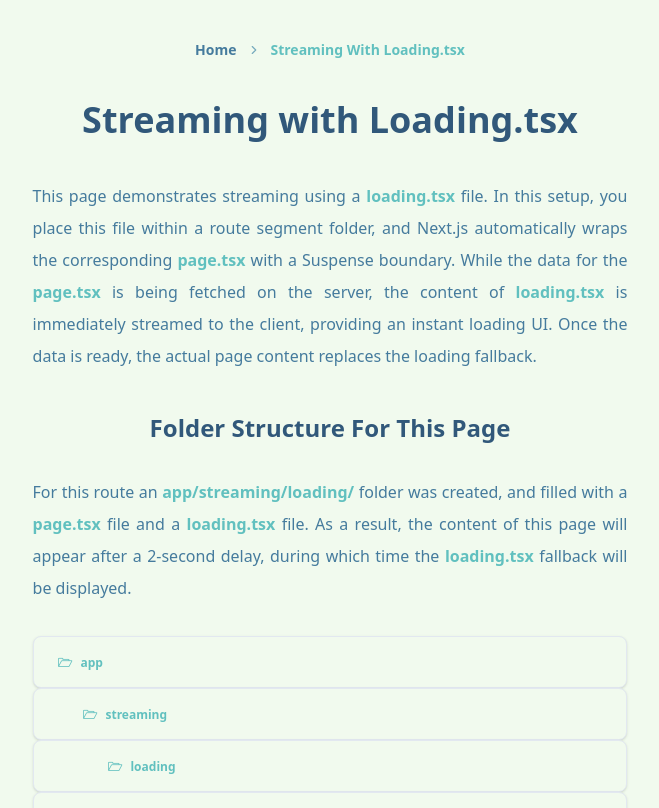
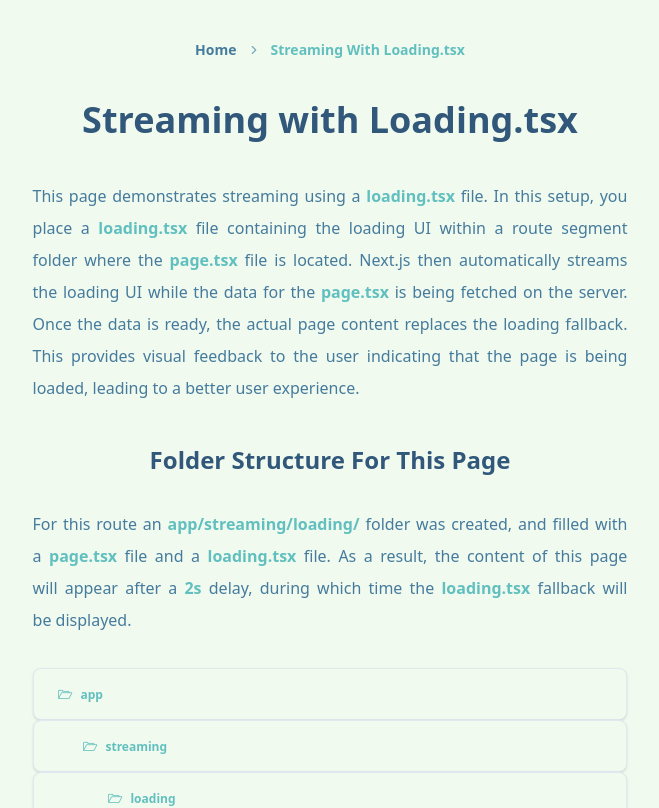
Before and after one commit to cragtok/next_js_features_app, a Next.js app: page /streaming/loading in a window 1280 px wide. Shown: the top 808 px of the page, without its empty margins (310-969 px from the left). Built offline with nearby package versions, Linux system fonts and the light colour scheme.

Commit message:
feat: change text for /streaming/loading page

```diff
--- a/app/streaming/loading/page.tsx
+++ b/app/streaming/loading/page.tsx
@@ -7,10 +7,11 @@ import TextAccentWrapper from "@/components/general/TextAccentWrapper";
 
 export const dynamic = "force-dynamic";
 
+const DELAY_SECONDS = 2;
 const delay = (ms: number) => new Promise((res) => setTimeout(res, ms));
 
 async function Page() {
-    await delay(2000);
+    await delay(DELAY_SECONDS * 1000);
 
     return (
         <PageWrapper pageTitle="Streaming with Loading.tsx">
@@ -18,16 +19,17 @@ async function Page() {
                 <ParagraphWrapper>
                     This page demonstrates streaming using a{" "}
                     <TextAccentWrapper>loading.tsx</TextAccentWrapper> file. In
-                    this setup, you place this file within a route segment
-                    folder, and Next.js automatically wraps the corresponding{" "}
-                    <TextAccentWrapper>page.tsx</TextAccentWrapper> with a
-                    Suspense boundary. While the data for the{" "}
+                    this setup, you place a{" "}
+                    <TextAccentWrapper>loading.tsx</TextAccentWrapper> file
+                    containing the loading UI within a route segment folder
+                    where the <TextAccentWrapper>page.tsx</TextAccentWrapper>{" "}
+                    file is located. Next.js then automatically streams the
+                    loading UI while the data for the{" "}
                     <TextAccentWrapper>page.tsx</TextAccentWrapper> is being
-                    fetched on the server, the content of{" "}
-                    <TextAccentWrapper>loading.tsx</TextAccentWrapper> is
-                    immediately streamed to the client, providing an instant
-                    loading UI. Once the data is ready, the actual page content
-                    replaces the loading fallback.
+                    fetched on the server. Once the data is ready, the actual
+                    page content replaces the loading fallback. This provides
+                    visual feedback to the user indicating that the page is
+                    being loaded, leading to a better user experience.
                 </ParagraphWrapper>
             </SectionWrapper>
 
@@ -40,8 +42,9 @@ async function Page() {
                     folder was created, and filled with a{" "}
                     <TextAccentWrapper>page.tsx</TextAccentWrapper> file and a{" "}
                     <TextAccentWrapper>loading.tsx</TextAccentWrapper> file. As
-                    a result, the content of this page will appear after a
-                    2-second delay, during which time the{" "}
+                    a result, the content of this page will appear after a{" "}
+                    <TextAccentWrapper> {DELAY_SECONDS}s</TextAccentWrapper>{" "}
+                    delay, during which time the{" "}
                     <TextAccentWrapper>loading.tsx</TextAccentWrapper> fallback
                     will be displayed.
                 </ParagraphWrapper>
```
